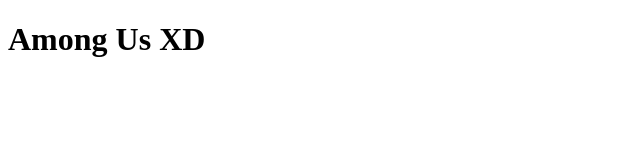
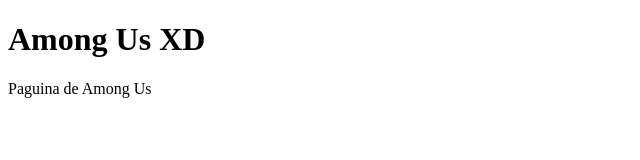
Before and after one commit to Bernal30/uso-de-arrays, a plain HTML site: page among-us.html in a window 1280 px wide. Shown: the whole page, without its empty margins (0-640 px from the left). Drawn offline with Linux system fonts and the light colour scheme.

Commit message:
Actualizando el index Among Us

```diff
--- a/among-us.html
+++ b/among-us.html
@@ -7,5 +7,6 @@
     </head>
     <body>
         <h1>Among Us XD</h1>
+        <p>Paguina de Among Us</p>
     </body>
 </html>
```
